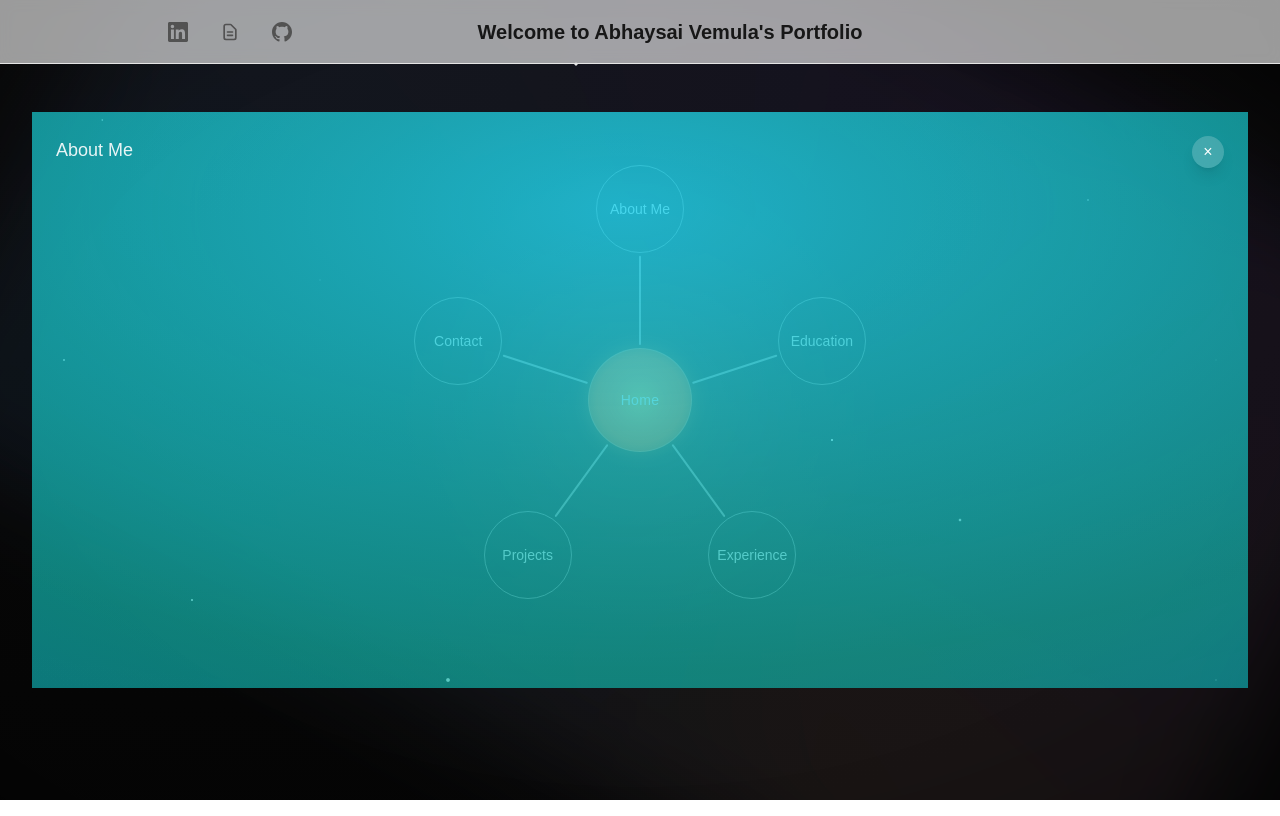
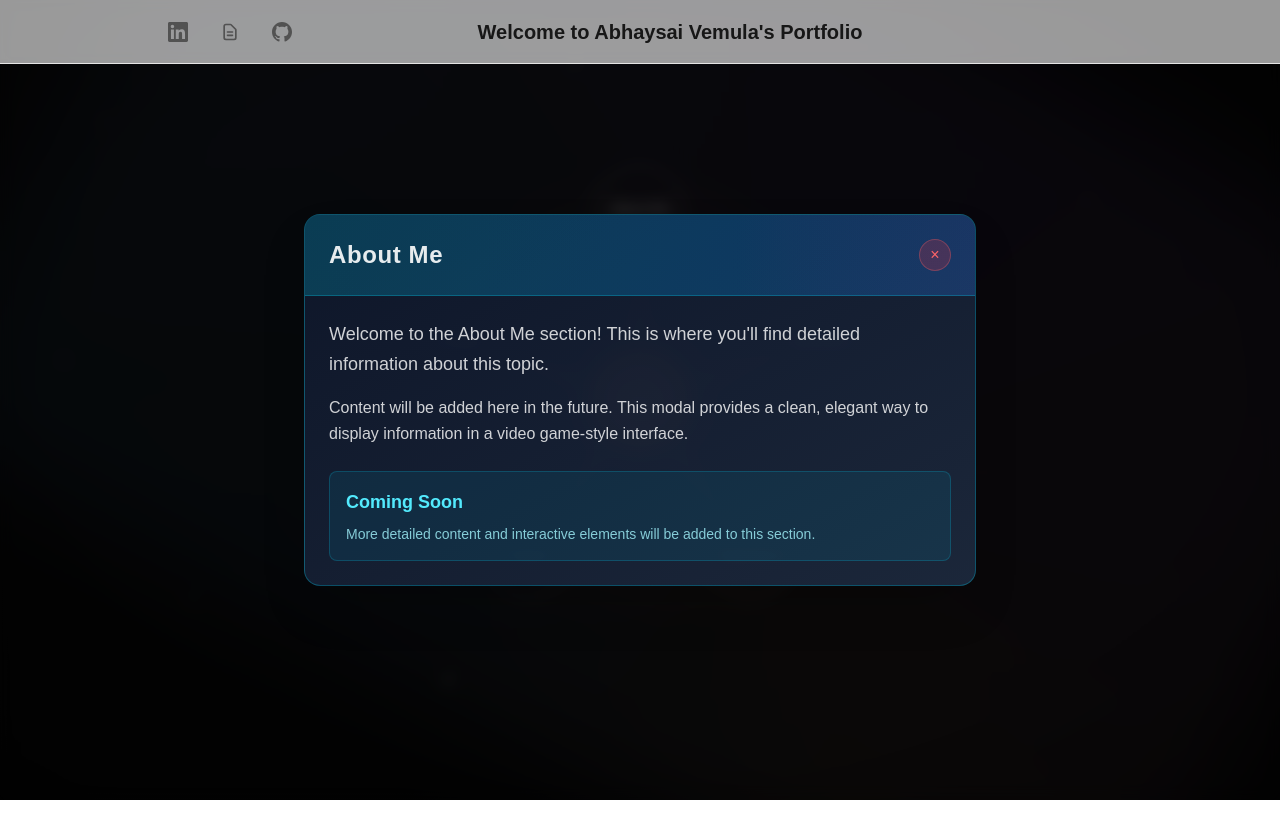
Before and after one commit to abhaysaiv0618/Personal-Website, a Next.js app in the folder web/: page / in a window 1280 px wide. Both pictures are taken after a click on the button "About Me". Built offline with nearby package versions, Linux system fonts and the light colour scheme.

Commit message:
Modal Creation

```diff
--- a/web/src/app/contact/page.tsx
+++ b/web/src/app/contact/page.tsx
@@ -5,8 +5,8 @@ export default function ContactPage() {
         Contact
       </h1>
       <p className="text-lg text-neutral-600 dark:text-neutral-400 leading-relaxed">
-        Get in touch with me through various channels. I'm always interested in
-        new opportunities and collaborations.
+        Get in touch with me through various channels. I&apos;m always
+        interested in new opportunities and collaborations.
       </p>
     </div>
   );
--- a/web/src/app/experience/page.tsx
+++ b/web/src/app/experience/page.tsx
@@ -5,7 +5,7 @@ export default function ExperiencePage() {
         Experience
       </h1>
       <p className="text-lg text-neutral-600 dark:text-neutral-400 leading-relaxed">
-        Discover my professional experience, skills, and the projects I've
+        Discover my professional experience, skills, and the projects I&apos;ve
         worked on throughout my career.
       </p>
     </div>
--- a/web/src/app/globals.css
+++ b/web/src/app/globals.css
@@ -912,3 +912,50 @@ body {
   clip-path: none !important;
   border-radius: 16px !important;
 }
+
+/* Video Game Style Modal Animations */
+@keyframes modal-enter {
+  0% {
+    opacity: 0;
+    transform: scale(0.8) translateY(-20px);
+  }
+  100% {
+    opacity: 1;
+    transform: scale(1) translateY(0);
+  }
+}
+
+.animate-modal-enter {
+  animation: modal-enter 0.3s ease-out;
+}
+
+/* Custom Scrollbar for Modal */
+.custom-scrollbar {
+  scrollbar-width: thin;
+  scrollbar-color: rgba(34, 211, 238, 0.5) rgba(15, 23, 42, 0.3);
+}
+
+.custom-scrollbar::-webkit-scrollbar {
+  width: 8px;
+}
+
+.custom-scrollbar::-webkit-scrollbar-track {
+  background: rgba(15, 23, 42, 0.3);
+  border-radius: 4px;
+}
+
+.custom-scrollbar::-webkit-scrollbar-thumb {
+  background: rgba(34, 211, 238, 0.5);
+  border-radius: 4px;
+  transition: background 0.2s ease;
+}
+
+.custom-scrollbar::-webkit-scrollbar-thumb:hover {
+  background: rgba(34, 211, 238, 0.7);
+}
+
+/* Modal backdrop blur effect */
+.modal-backdrop {
+  backdrop-filter: blur(8px);
+  -webkit-backdrop-filter: blur(8px);
+}
--- a/web/src/components/graph/GraphNav.tsx
+++ b/web/src/components/graph/GraphNav.tsx
@@ -43,16 +43,9 @@ export default function GraphNav({ onSelect }: GraphNavProps) {
   const [reduced, setReduced] = useState(false);
   const [isHoveringHome, setIsHoveringHome] = useState(false);
 
-  // Sphere expansion state
-  const [expandingNode, setExpandingNode] = useState<NavNode | null>(null);
-  const [expansionProgress, setExpansionProgress] = useState(0);
-  const [expansionOrigin, setExpansionOrigin] = useState<{
-    x: number;
-    y: number;
-  }>({ x: 0, y: 0 });
-  const [showContent, setShowContent] = useState(false);
-  const [modalOpacity, setModalOpacity] = useState(0);
-  const [expansionFadeOut, setExpansionFadeOut] = useState(false);
+  // Modal state
+  const [isModalOpen, setIsModalOpen] = useState(false);
+  const [selectedNode, setSelectedNode] = useState<NavNode | null>(null);
 
   useEffect(() => {
     const mq = window.matchMedia("(prefers-reduced-motion: reduce)");
@@ -61,6 +54,20 @@ export default function GraphNav({ onSelect }: GraphNavProps) {
     mq.addEventListener?.("change", update);
     return () => mq.removeEventListener?.("change", update);
   }, []);
+
+  // Handle escape key to close modal
+  useEffect(() => {
+    const handleEscape = (e: KeyboardEvent) => {
+      if (e.key === "Escape" && isModalOpen) {
+        closeModal();
+      }
+    };
+
+    if (isModalOpen) {
+      document.addEventListener("keydown", handleEscape);
+      return () => document.removeEventListener("keydown", handleEscape);
+    }
+  }, [isModalOpen]);
 
   // ResizeObserver for the container (no layout thrash)
   useEffect(() => {
@@ -180,12 +187,8 @@ export default function GraphNav({ onSelect }: GraphNavProps) {
         onSelect?.(node, { x: cx, y: cy });
       }
     } else {
-      // For satellite nodes: start sphere expansion
-      if (!reduced) {
-        startSphereExpansion(node);
-      } else {
-        onSelect?.(node, { x: cx, y: cy });
-      }
+      // For satellite nodes: do nothing on click
+      // Hover effects are preserved in CSS
     }
   }
 
@@ -240,11 +243,15 @@ export default function GraphNav({ onSelect }: GraphNavProps) {
     }
   }
 
-  // Close expansion and return to graph
-  function closeContent() {
-    setExpandingNode(null);
-    setExpansionProgress(0);
-    setExpansionFadeOut(false);
+  // Modal functions
+  function openModal(node: NavNode) {
+    setSelectedNode(node);
+    setIsModalOpen(true);
+  }
+
+  function closeModal() {
+    setIsModalOpen(false);
+    setSelectedNode(null);
   }
 
   return (
@@ -258,64 +265,59 @@ export default function GraphNav({ onSelect }: GraphNavProps) {
         minHeight: ready ? "auto" : "65vh", // ensure container has proper height
       }}
     >
-      {/* Sphere expansion overlay - this is the final state */}
-      {expandingNode && (
-        <>
-          {/* Blue-green background overlay */}
+      {/* Video Game Style Modal */}
+      {isModalOpen && selectedNode && (
+        <div className="fixed inset-0 z-50 flex items-center justify-center p-4">
+          {/* Backdrop */}
           <div
-            className="absolute inset-0 pointer-events-none z-20"
-            style={{
-              background: `radial-gradient(circle at ${expansionOrigin.x}px ${expansionOrigin.y}px,
-                rgba(34, 211, 238, 0.1) 0%,
-                rgba(20, 184, 166, 0.15) 30%,
-                rgba(6, 182, 212, 0.2) 60%,
-                rgba(14, 165, 233, 0.25) 100%)`,
-              opacity: expansionProgress,
-              transition: "opacity 100ms ease-out",
-            }}
+            className="absolute inset-0 bg-black/60 backdrop-blur-sm"
+            onClick={closeModal}
           />
 
-          {/* Expanding sphere with curvature effect */}
-          <div
-            className="absolute inset-0 pointer-events-none z-30"
-            style={{
-              background: `radial-gradient(ellipse ${size.w * 2}px ${
-                size.h * 2
-              }px at ${expansionOrigin.x}px ${expansionOrigin.y}px,
-                rgba(34, 211, 238, 0.8) 0%,
-                rgba(20, 184, 166, 0.6) 40%,
-                rgba(6, 182, 212, 0.4) 70%,
-                transparent 100%)`,
-              clipPath: `circle(${
-                expansionProgress * Math.max(size.w, size.h) * 0.8
-              }px at ${expansionOrigin.x}px ${expansionOrigin.y}px)`,
-              transition: "clip-path 50ms ease-out",
-            }}
-          />
+          {/* Modal Container */}
+          <div className="relative w-full max-w-2xl max-h-[80vh] bg-gradient-to-br from-slate-900/95 to-slate-800/95 border border-cyan-400/30 rounded-2xl shadow-2xl overflow-hidden animate-modal-enter">
+            {/* Header with glow effect */}
+            <div className="relative bg-gradient-to-r from-cyan-500/20 to-blue-500/20 border-b border-cyan-400/30 p-6">
+              <div className="absolute inset-0 bg-gradient-to-r from-cyan-500/10 to-blue-500/10 animate-pulse" />
+              <div className="relative flex items-center justify-between">
+                <h2 className="text-2xl font-bold text-white/90 tracking-wide">
+                  {selectedNode.label}
+                </h2>
+                <button
+                  onClick={closeModal}
+                  className="w-8 h-8 rounded-full bg-red-500/20 hover:bg-red-500/30 border border-red-400/30 flex items-center justify-center text-red-400 hover:text-red-300 transition-all duration-200 hover:scale-110"
+                  aria-label="Close modal"
+                >
+                  ×
+                </button>
+              </div>
+            </div>
 
-          {/* Section title */}
-          <div
-            className="absolute top-6 left-6 text-white/90 font-medium text-lg z-40 pointer-events-none"
-            style={{
-              opacity: expansionProgress,
-              transform: `translateY(${(1 - expansionProgress) * 20}px)`,
-              transition: "opacity 200ms ease-out, transform 200ms ease-out",
-            }}
-          >
-            {expandingNode.label}
+            {/* Scrollable Content */}
+            <div className="p-6 max-h-[60vh] overflow-y-auto custom-scrollbar">
+              <div className="space-y-4 text-white/80">
+                <p className="text-lg leading-relaxed">
+                  Welcome to the {selectedNode.label} section! This is where
+                  you'll find detailed information about this topic.
+                </p>
+                <p className="text-base leading-relaxed">
+                  Content will be added here in the future. This modal provides
+                  a clean, elegant way to display information in a video
+                  game-style interface.
+                </p>
+                <div className="mt-6 p-4 bg-cyan-500/10 border border-cyan-400/20 rounded-lg">
+                  <h3 className="text-lg font-semibold text-cyan-300 mb-2">
+                    Coming Soon
+                  </h3>
+                  <p className="text-sm text-cyan-200/80">
+                    More detailed content and interactive elements will be added
+                    to this section.
+                  </p>
+                </div>
+              </div>
+            </div>
           </div>
-
-          {/* Close button - only visible when expansion is complete */}
-          {expansionProgress === 1 && (
-            <button
-              onClick={closeContent}
-              className="absolute top-6 right-6 z-50 bg-white/20 hover:bg-white/30 text-white rounded-full w-8 h-8 flex items-center justify-center backdrop-blur-sm transition-colors shadow-lg"
-              aria-label="Close"
-            >
-              ×
-            </button>
-          )}
-        </>
+        </div>
       )}
 
       {/* Static container for HOME only */}
@@ -414,24 +416,13 @@ export default function GraphNav({ onSelect }: GraphNavProps) {
                   height: NODE_DIAM,
                 }}
                 aria-label={node.label}
-                onClick={(e) => {
-                  const rect = e.currentTarget.getBoundingClientRect();
-                  const containerRect =
-                    containerRef.current?.getBoundingClientRect();
-                  if (containerRect) {
-                    const buttonPosition = {
-                      x: rect.left + rect.width / 2 - containerRect.left,
-                      y: rect.top + rect.height / 2 - containerRect.top,
-                    };
-                    startSphereExpansion(node, buttonPosition);
-                  } else {
-                    activate(node, e.currentTarget);
-                  }
+                onClick={() => {
+                  openModal(node);
                 }}
                 onKeyDown={(e) => {
                   if (e.key === "Enter" || e.key === " ") {
                     e.preventDefault();
-                    activate(node, e.currentTarget);
+                    openModal(node);
                   }
                 }}
               >
--- a/web/src/components/site/Header.tsx
+++ b/web/src/components/site/Header.tsx
@@ -101,7 +101,7 @@ export default function Header() {
           href="/"
           className="text-lg sm:text-xl font-semibold text-neutral-900 dark:text-neutral-100 hover:text-indigo-600 dark:hover:text-indigo-400 focus-visible:outline-none focus-visible:ring-2 focus-visible:ring-indigo-500 rounded-md px-2 py-1 transition-colors duration-200"
         >
-          Welcome to Abhaysai Vemula's Portfolio
+          Welcome to Abhaysai Vemula&apos;s Portfolio
         </Link>
 
         {/* Right side - empty for balance */}
```
Also changed, not shown: web/src/app/page.tsx (+6 -6 lines), web/src/components/ui/Typewriter.tsx (+3 -4 lines).
